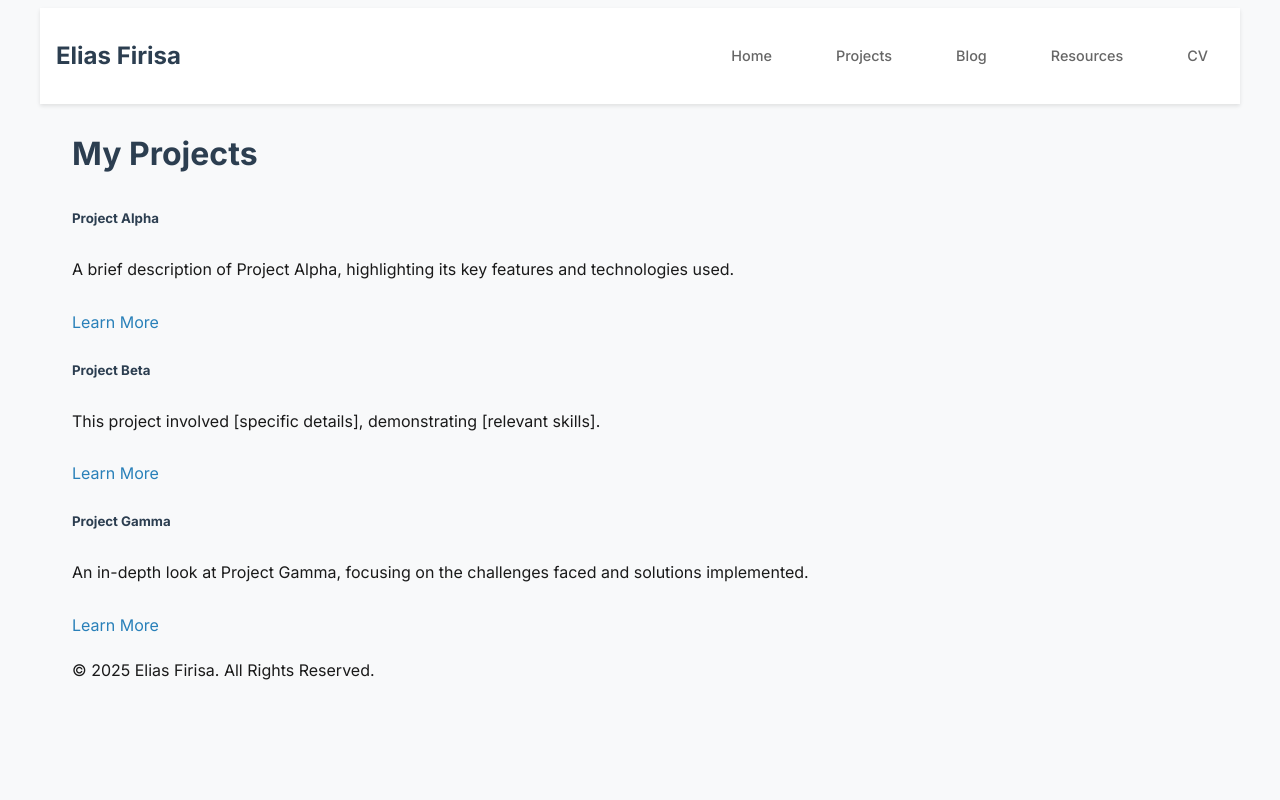
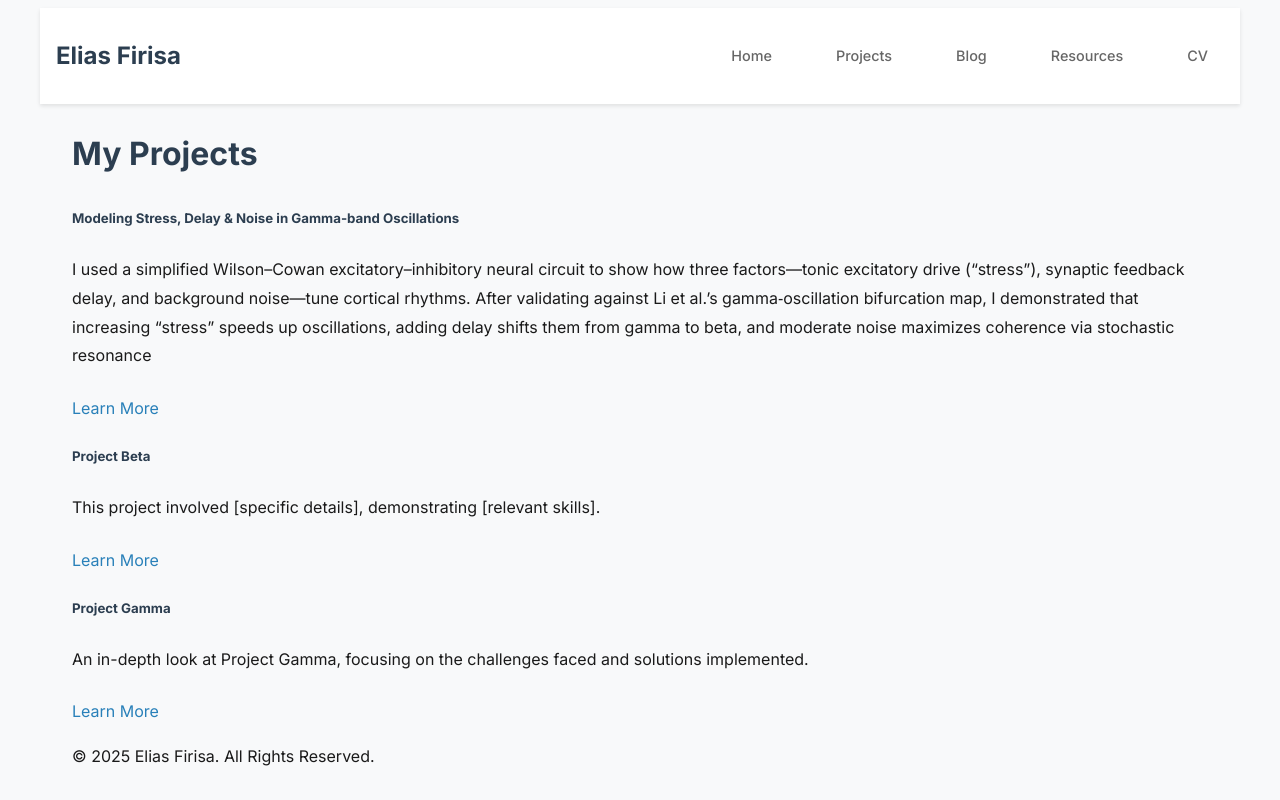
Before and after one commit to EliasSf73/elias-firisa-website, a Next.js app: page /elias-firisa-website/projects in a window 1280 px wide. Built offline with nearby package versions, Linux system fonts and the light colour scheme.

Commit message:
update: add Gamma-band oscillations project description

```diff
--- a/src/app/projects/page.tsx
+++ b/src/app/projects/page.tsx
@@ -5,9 +5,9 @@ const Projects = () => {
   const projects = [
     {
       id: 1,
-      title: 'Project Alpha',
-      description: 'A brief description of Project Alpha, highlighting its key features and technologies used.',
-      link: '#', // Placeholder link
+      title: 'Modeling Stress, Delay & Noise in Gamma-band Oscillations',
+      description: 'I used a simplified Wilson–Cowan excitatory–inhibitory neural circuit to show how three factors—tonic excitatory drive (“stress”), synaptic feedback delay, and background noise—tune cortical rhythms. After validating against Li et al.’s gamma‐oscillation bifurcation map, I demonstrated that increasing “stress” speeds up oscillations, adding delay shifts them from gamma to beta, and moderate noise maximizes coherence via stochastic resonance',
+      link: 'https://github.com/EliasSf73/Mathematical-modeling-project/tree/main/Modeling%20Project',
     },
     {
       id: 2,
```
